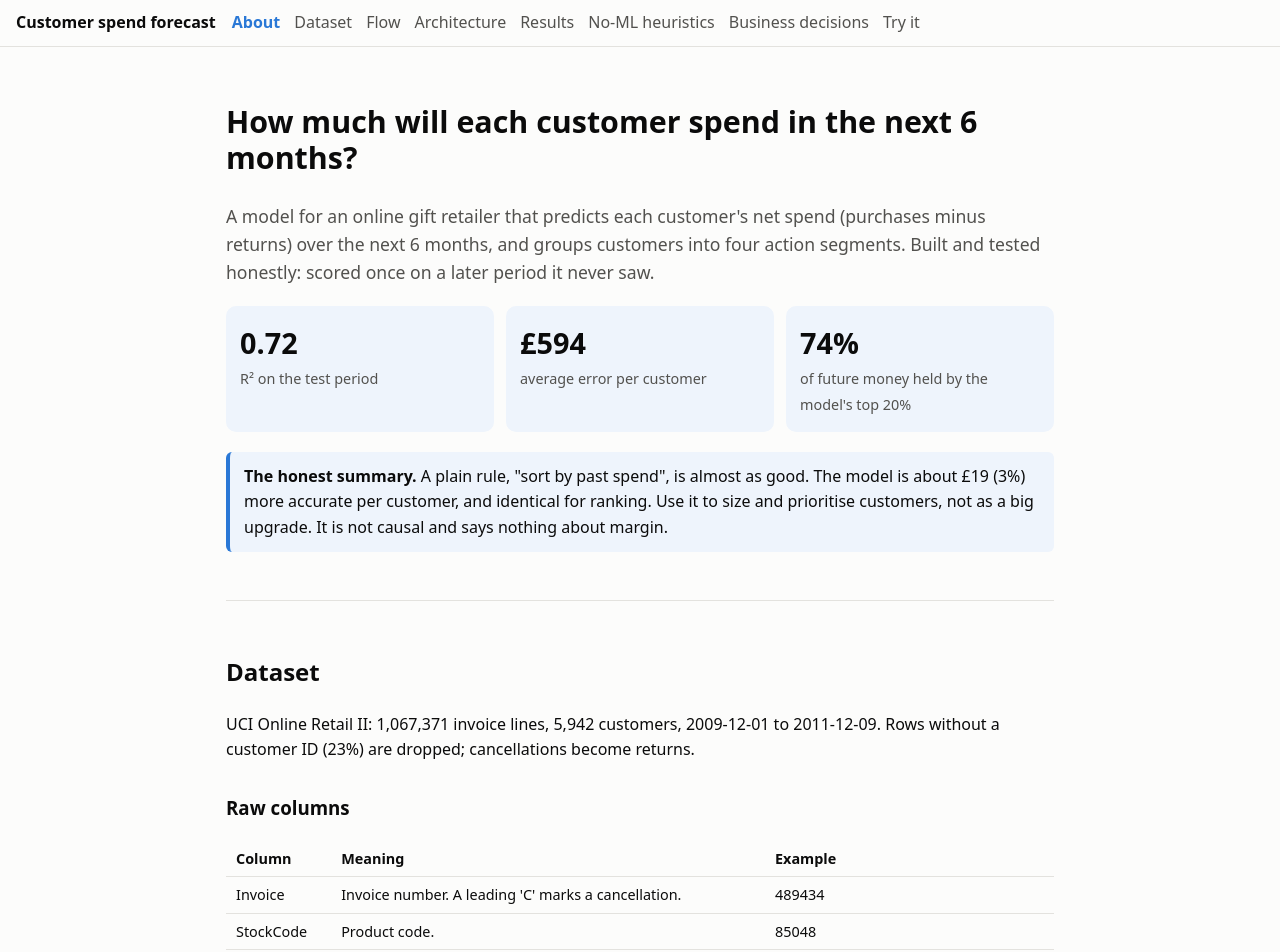
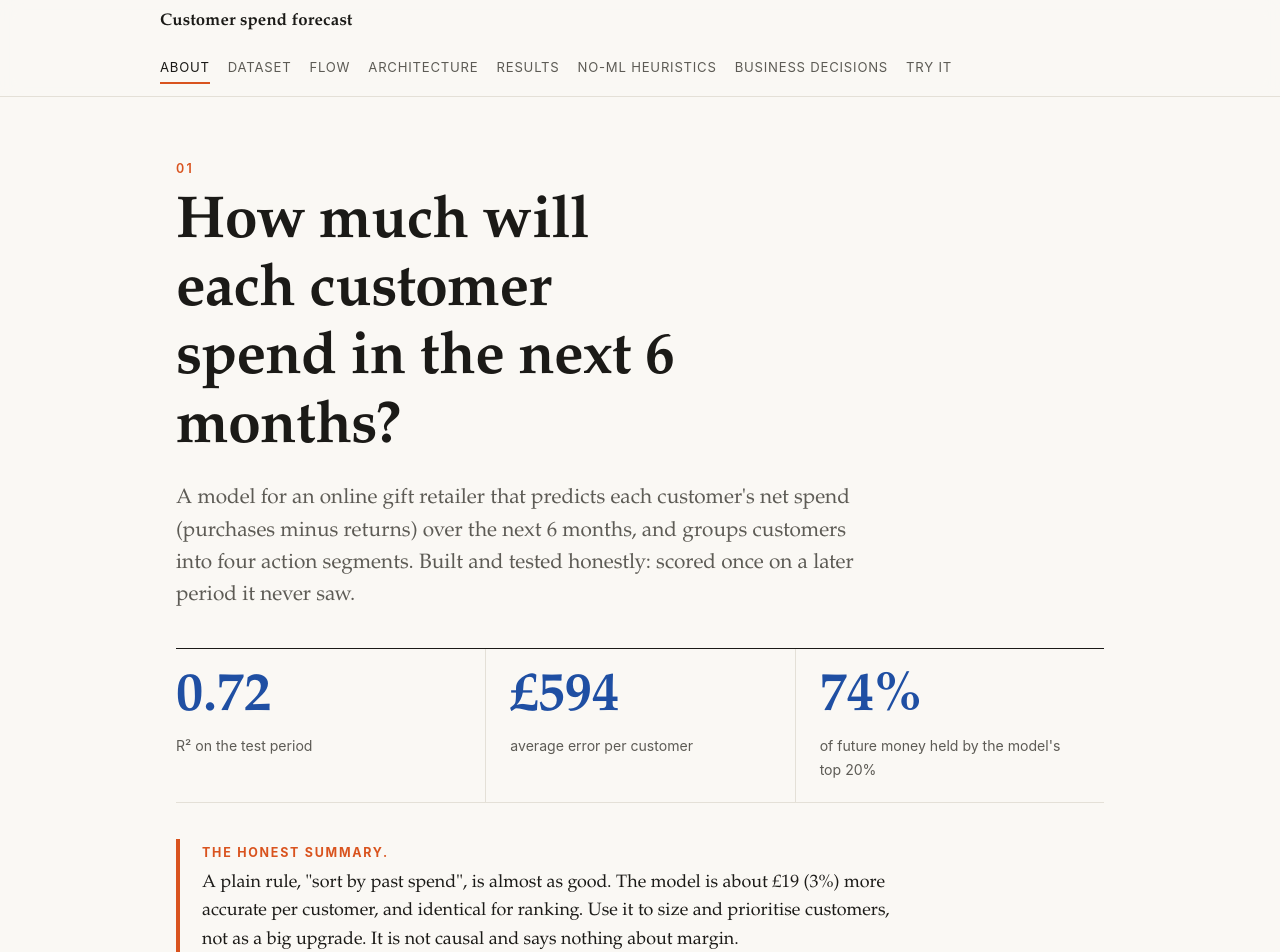
Before and after one commit to mitanshubhavsar/clv_predictor, a React (Vite) app in the folder site/: page / in a window 1280 px wide. Shown: the top 952 px of the page. Built offline with nearby package versions, Linux system fonts and the light colour scheme; no server answers.

Commit message:
theme styling and background colouring

```diff
--- a/site/src/styles.css
+++ b/site/src/styles.css
@@ -1,32 +1,85 @@
-:root{--bg:#fcfcfb;--ink:#0b0b0b;--mut:#52514e;--line:#e3e2de;--acc:#2a78d6;--soft:#eef4fc;--warn:#b4491f}
-@media (prefers-color-scheme:dark){:root{--bg:#1a1a19;--ink:#f0efec;--mut:#c3c2b7;--line:#33322f;--acc:#3987e5;--soft:#222a35;--warn:#e68a5c}}
+/* Editorial look: warm paper, serif headings, one blue accent, one orange highlight, lots of white space. */
+:root{
+  --bg:#faf8f4;--card:#ffffff;--ink:#1b1a17;--mut:#5d5b55;--line:#e4e0d7;--acc:#1f4fa3;--accd:#1f4fa3;--soft:#f0ece3;--warn:#b4491f;--hi:#d9531e;
+  --serif:"Iowan Old Style","Palatino Linotype",Palatino,Georgia,"Times New Roman",serif;
+  --sans:Inter,system-ui,-apple-system,"Segoe UI",Roboto,sans-serif;
+}
+@media (prefers-color-scheme:dark){:root{--bg:#16150f;--card:#1f1e18;--ink:#f1eee6;--mut:#bdb9ac;--line:#37342b;--acc:#7fa8ee;--accd:#3f6fc9;--soft:#25231b;--warn:#ee9166;--hi:#f08a5d}}
 *{box-sizing:border-box}
-body{margin:0;background:var(--bg);color:var(--ink);font:16px/1.6 system-ui,sans-serif}
-header{position:sticky;top:0;background:var(--bg);border-bottom:1px solid var(--line);padding:10px 16px;display:flex;gap:16px;flex-wrap:wrap;align-items:center;z-index:2}
-nav{display:flex;gap:14px;flex-wrap:wrap}nav a{color:var(--mut);text-decoration:none}nav a.cur{color:var(--acc);font-weight:600}
-main{max-width:860px;margin:0 auto;padding:0 16px 48px}section{padding:32px 0;border-bottom:1px solid var(--line)}
-h1{font-size:1.9rem;line-height:1.2}h2{font-size:1.5rem}h3{margin-top:1.6em}
-.lead{font-size:1.1rem;color:var(--mut)}
-.tiles{display:grid;grid-template-columns:repeat(auto-fit,minmax(180px,1fr));gap:12px;margin:20px 0}
-.tile{background:var(--soft);border-radius:10px;padding:14px}.tile b{display:block;font-size:1.8rem}.tile span{color:var(--mut);font-size:.9rem}
-.callout{background:var(--soft);border-left:4px solid var(--acc);padding:12px 14px;border-radius:6px}
-.scroll{overflow-x:auto}table{border-collapse:collapse;width:100%;font-size:.9rem}th,td{text-align:left;padding:6px 10px;border-bottom:1px solid var(--line);vertical-align:top}
-figure{margin:20px 0}img{max-width:100%;height:auto;background:#fff;border-radius:8px}figcaption{color:var(--mut);font-size:.9rem}
-.skip{position:absolute;left:-999px}.skip:focus{left:8px;top:8px;background:var(--bg);padding:6px;z-index:5}
-.scorer{background:var(--soft);padding:16px;border-radius:10px}.status{font-size:.9rem;color:var(--mut)}.status.online{color:#0a7a3d}
-.presets{display:flex;gap:8px;flex-wrap:wrap;margin:10px 0}.chip{border:1px solid var(--acc);background:transparent;color:var(--ink);padding:6px 12px;border-radius:999px;cursor:pointer}
-.chip.on{background:var(--acc);color:#fff}
-.fields{display:grid;grid-template-columns:repeat(auto-fit,minmax(200px,1fr));gap:12px}label{display:flex;flex-direction:column;font-size:.85rem;color:var(--mut)}
-input{font:inherit;padding:8px;border:1px solid var(--line);border-radius:6px;background:var(--bg);color:var(--ink)}
-.go{margin-top:14px;background:var(--acc);color:#fff;border:0;border-radius:8px;padding:10px 18px;font:inherit;cursor:pointer}
-.result{display:grid;grid-template-columns:repeat(auto-fit,minmax(180px,1fr));gap:10px;margin-top:16px}.big{font-size:1.5rem;font-weight:700;display:block}.sub{color:var(--mut);font-size:.85rem}
-.small{grid-column:1/-1;color:var(--mut);font-size:.85rem;margin:0}.warn{color:var(--warn)}
-footer{max-width:860px;margin:0 auto;padding:20px 16px;color:var(--mut);font-size:.85rem}
-.stages{list-style:none;padding:0;margin:24px 0}.stages>li{border-left:3px solid var(--acc);padding:0 0 8px 16px;margin-bottom:24px}
-.stages h3{margin:0 0 6px}.num{display:inline-block;min-width:1.6em;height:1.6em;line-height:1.6em;text-align:center;border-radius:50%;background:var(--acc);color:#fff;font-size:.85rem;margin-right:6px}
-dl{margin:0}dt{font-weight:600;margin-top:8px}dd{margin:2px 0 0}
-.src{color:var(--mut);font-size:.8rem;margin:8px 0 0}caption{text-align:left;color:var(--mut);font-size:.85rem;padding:4px 0}
-.decision{background:var(--soft);border-radius:10px;padding:4px 16px 14px;margin:16px 0}.decision h3{margin-bottom:4px}
-.tag{display:inline-block;font-size:.8rem;font-weight:600;border:1px solid var(--acc);border-radius:6px;padding:1px 8px;margin:0}
+html{scroll-behavior:smooth;scroll-padding-top:70px}
+body{margin:0;background:var(--bg);color:var(--ink);font:17px/1.7 var(--sans);-webkit-font-smoothing:antialiased}
+
+header{position:sticky;top:0;z-index:5;display:flex;gap:20px;flex-wrap:wrap;align-items:center;justify-content:space-between;
+  padding:12px max(16px,calc((100% - 960px)/2));background:color-mix(in srgb,var(--bg) 85%,transparent);backdrop-filter:blur(10px);border-bottom:1px solid var(--line)}
+header strong{font:700 1.05rem var(--serif);letter-spacing:.01em}
+nav{display:flex;gap:18px;flex-wrap:wrap}
+nav a{color:var(--mut);text-decoration:none;font-size:.82rem;letter-spacing:.06em;text-transform:uppercase;padding:4px 0;border-bottom:2px solid transparent}
+nav a:hover{color:var(--ink)}nav a.cur{color:var(--ink);border-bottom-color:var(--hi)}
+
+main{max-width:960px;margin:0 auto;padding:0 16px 40px;counter-reset:sec}
+section{padding:72px 0 56px;border-top:1px solid var(--line);counter-increment:sec}
+section:first-child{border-top:0;padding-top:64px}
+section>p,section>ul,section>ol,section>h3,section>dl{max-width:720px}
+
+h1,h2,h3{font-family:var(--serif);font-weight:700;letter-spacing:-.01em;line-height:1.15}
+h1::before,h2::before{content:counter(sec,decimal-leading-zero);display:block;font:600 .78rem var(--sans);letter-spacing:.18em;color:var(--hi);margin-bottom:14px}
+h1{font-size:clamp(2.3rem,6vw,3.7rem);margin:0 0 20px;max-width:18ch}
+h2{font-size:clamp(1.8rem,4vw,2.5rem);margin:0 0 20px}
+h3{font-size:1.25rem;margin:2em 0 .5em}
+.lead{font-family:var(--serif);font-size:1.3rem;line-height:1.55;color:var(--mut);max-width:34em}
+a{color:var(--acc)}
+
+.tiles{display:grid;grid-template-columns:repeat(auto-fit,minmax(200px,1fr));margin:36px 0;border-top:1px solid var(--ink);border-bottom:1px solid var(--line)}
+.tile{padding:22px 20px 20px 0}.tile+.tile{padding-left:24px;border-left:1px solid var(--line)}
+.tile b{display:block;font:700 clamp(2.4rem,5vw,3.4rem)/1 var(--serif);color:var(--acc)}
+.tile span{display:block;margin-top:8px;color:var(--mut);font-size:.88rem}
+.callout{max-width:720px;margin:32px 0 0;padding:4px 0 4px 22px;border-left:4px solid var(--hi);font-family:var(--serif);font-size:1.12rem;line-height:1.6}
+.callout strong{font-family:var(--sans);font-size:.78rem;letter-spacing:.14em;text-transform:uppercase;color:var(--hi);display:block;margin-bottom:6px}
+
+.scroll{overflow-x:auto;margin:14px 0}
+table{border-collapse:collapse;width:100%;font-size:.9rem}
+caption{text-align:left;color:var(--mut);font-size:.82rem;padding:0 0 8px}
+th{font:600 .72rem var(--sans);letter-spacing:.1em;text-transform:uppercase;color:var(--mut);border-bottom:1px solid var(--ink)}
+th,td{text-align:left;padding:9px 12px 9px 0;vertical-align:top}
+td{border-bottom:1px solid var(--line)}
+tbody tr:hover td{background:var(--soft)}
+
+figure{margin:36px 0}
+img{max-width:100%;height:auto;background:#fff;border:1px solid var(--line);border-radius:6px}
+figcaption{color:var(--mut);font-size:.85rem;margin-top:8px;max-width:720px}
+
+.skip{position:absolute;left:-999px}.skip:focus{left:8px;top:8px;background:var(--bg);padding:6px;z-index:9}
+.src{color:var(--mut);font-size:.8rem;margin:8px 0 0}.warn{color:var(--warn)}
+
+/* Flow */
+.stages{list-style:none;padding:0;margin:40px 0;max-width:720px}
+.stages>li{position:relative;border-left:2px solid var(--line);padding:0 0 16px 28px;margin-bottom:28px}
+.stages h3{margin:0 0 8px}
+.num{position:absolute;left:-15px;top:0;display:grid;place-items:center;width:28px;height:28px;border-radius:50%;background:var(--ink);color:var(--bg);font:600 .8rem var(--sans)}
+dl{margin:0}dt{font:600 .72rem var(--sans);letter-spacing:.12em;text-transform:uppercase;color:var(--hi);margin-top:12px}dd{margin:3px 0 0}
+
+/* Decisions */
+.decision{background:var(--card);border:1px solid var(--line);border-top:3px solid var(--acc);border-radius:6px;padding:6px 22px 18px;margin:20px 0;max-width:720px}
+.decision h3{margin:14px 0 8px}
+.tag{display:inline-block;font:600 .7rem var(--sans);letter-spacing:.1em;text-transform:uppercase;border:1px solid var(--acc);color:var(--acc);border-radius:999px;padding:2px 10px;margin:0}
 .weakTag{border-color:var(--warn);color:var(--warn)}
-.formula{background:var(--soft);border-left:4px solid var(--acc);padding:8px 12px;font-family:ui-monospace,monospace;font-size:.95rem;border-radius:6px}
+.formula{max-width:720px;background:var(--soft);padding:10px 14px;border-radius:6px;font-family:ui-monospace,monospace;font-size:.92rem}
+
+/* Scorer */
+.scorer{background:var(--card);border:1px solid var(--line);padding:24px;border-radius:8px;max-width:720px}
+.status{font-size:.85rem;color:var(--mut);margin-top:0}.status.online{color:#0a7a3d}
+.presets{display:flex;gap:8px;flex-wrap:wrap;margin:14px 0}
+.chip{border:1px solid var(--line);background:transparent;color:var(--ink);padding:6px 14px;border-radius:999px;cursor:pointer;font:inherit;font-size:.88rem}
+.chip:hover{border-color:var(--acc)}.chip.on{background:var(--ink);color:var(--bg);border-color:var(--ink)}
+.fields{display:grid;grid-template-columns:repeat(auto-fit,minmax(200px,1fr));gap:14px}
+label{display:flex;flex-direction:column;font-size:.8rem;color:var(--mut)}
+input{font:inherit;padding:9px 10px;border:1px solid var(--line);border-radius:6px;background:var(--bg);color:var(--ink);margin-top:4px}
+input:focus{outline:2px solid var(--acc);outline-offset:1px}
+.go{margin-top:18px;background:var(--acc);color:#fff;border:0;border-radius:6px;padding:11px 22px;font:600 .95rem var(--sans);cursor:pointer}
+.go:hover{filter:brightness(1.1)}
+.result{display:grid;grid-template-columns:repeat(auto-fit,minmax(180px,1fr));gap:16px;margin-top:22px;padding-top:18px;border-top:1px solid var(--line)}
+.big{font:700 1.9rem var(--serif);display:block;color:var(--acc)}.sub{color:var(--mut);font-size:.82rem}
+.small{grid-column:1/-1;color:var(--mut);font-size:.82rem;margin:0}
+
+footer{max-width:960px;margin:0 auto;padding:28px 16px 48px;color:var(--mut);font-size:.82rem;border-top:1px solid var(--line)}
+@media (max-width:600px){body{font-size:16px}.tile+.tile{padding-left:0;border-left:0}.tile{border-top:1px solid var(--line)}section{padding:48px 0 40px}}
```
Also changed, not shown: 1 other file (tests, documents, lock files or other folders).
